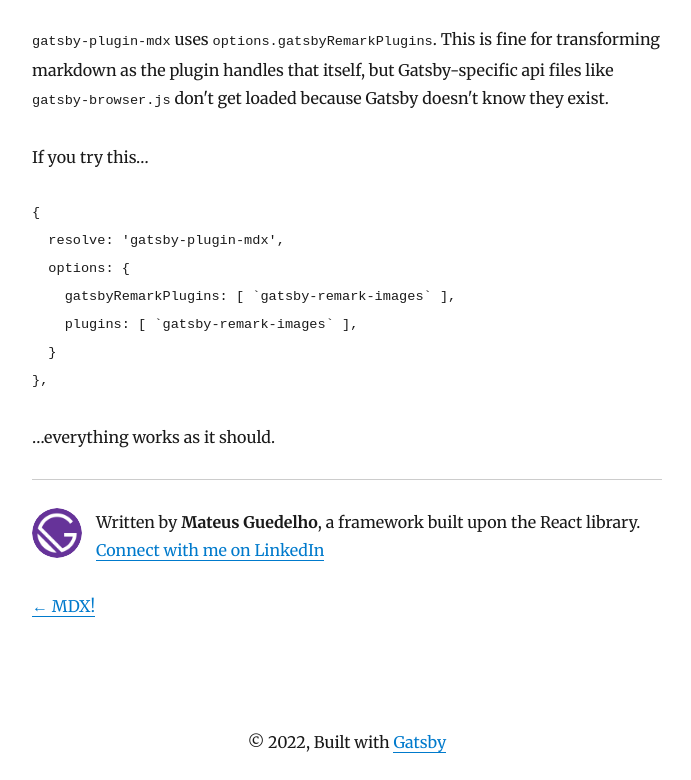
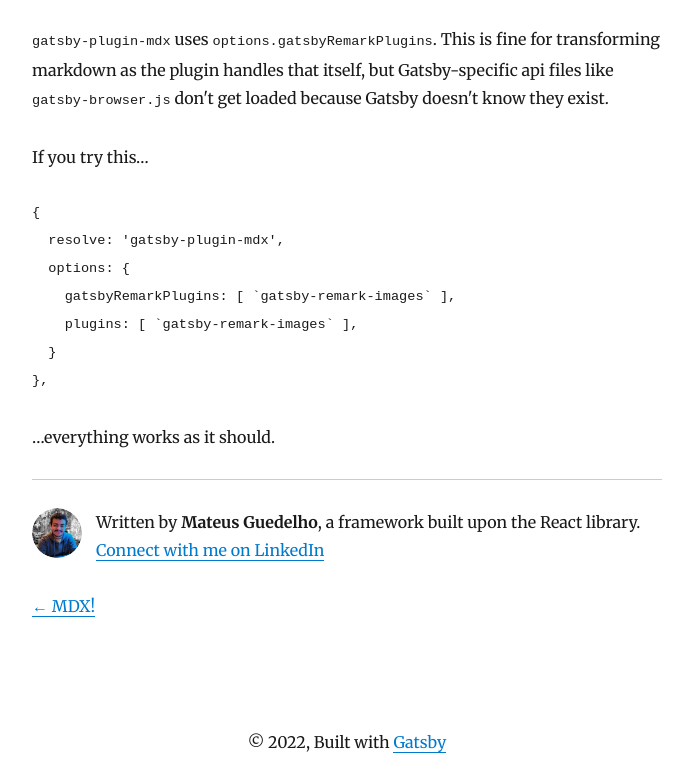
Before and after one commit to Guedelho/my-learning-path, a Gatsby site: page /blog/awesome-images/ in a window 1280 px wide. Shown: the part 1077-1857 px from the top of the page, without its empty margins (293-984 px from the left). Built offline with nearby package versions, Linux system fonts and the light colour scheme; Gatsby itself is replaced by a stand-in of ours; some packages are replaced by stand-ins of ours; code samples lack their colours.

Commit message:
Update avatar pic

```diff
--- a/src/components/bio.js
+++ b/src/components/bio.js
@@ -50,7 +50,7 @@
 
 const bioQuery = graphql`
   query BioQuery {
-    avatar: file(absolutePath: { regex: "/gatsby-icon.png/" }) {
+    avatar: file(absolutePath: { regex: "/profile-pic.jpg/" }) {
       childImageSharp {
         fixed(width: 50, height: 50) {
           ...GatsbyImageSharpFixed
```
